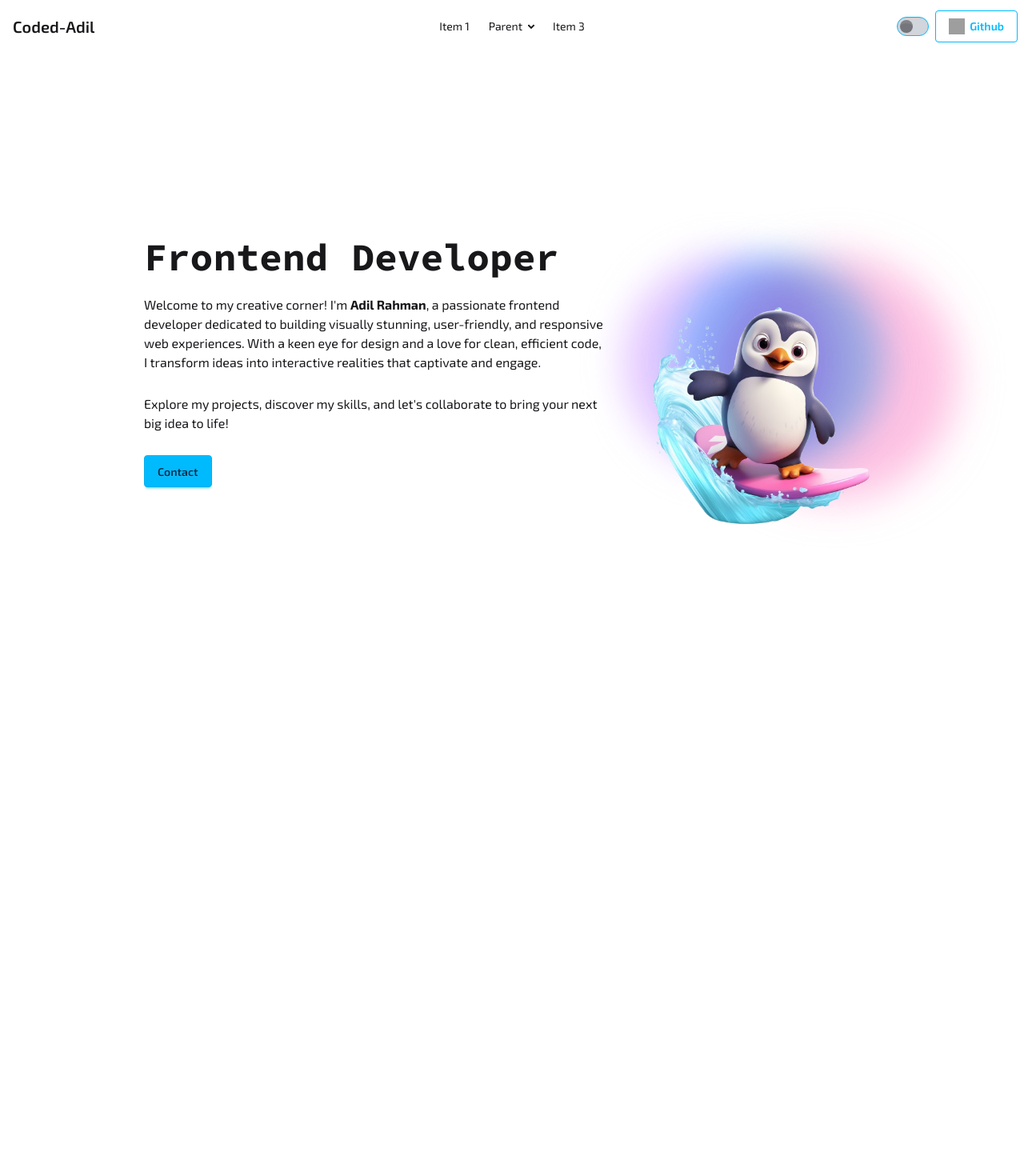
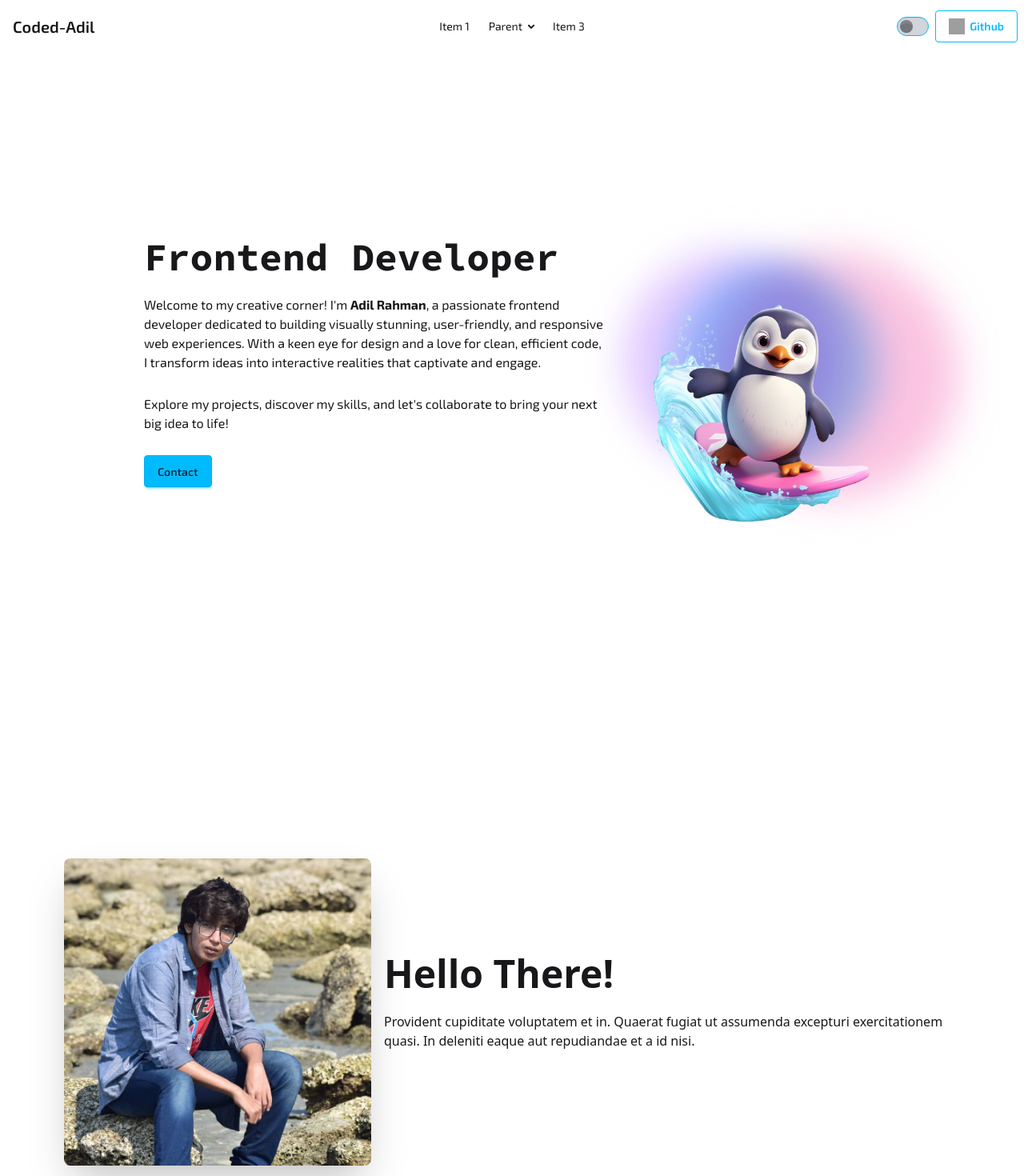
Before and after one commit to Coded-Adil/coded-adil-site, a React (Vite) app: page / in a window 1280 px wide. Shown: the top 1470 px of the page at 80% size. Before the commit the page ends 865 px from the top, so only its background shows below. Built offline with nearby package versions, Linux system fonts and the light colour scheme; grey boxes are pictures that could not be loaded.

Commit message:
added About section to my portfolio

```diff
--- /dev/null
+++ b/src/Components/About/About.jsx
@@ -0,0 +1,21 @@
+import adil from '../../../public/adil.jpg'
+const About = () => {
+    return (
+        <div className="hero max-w-6xl mx-auto min-h-screen">
+            <div className="hero-content flex-col lg:flex-row">
+                <img
+                src={adil}
+                className="max-w-sm rounded-lg shadow-2xl" />
+                <div>
+                    <h1 className="text-5xl font-bold">Hello There!</h1>
+                    <p className="py-6">
+                        Provident cupiditate voluptatem et in. Quaerat fugiat ut assumenda excepturi exercitationem
+                        quasi. In deleniti eaque aut repudiandae et a id nisi.
+                    </p>
+                </div>
+            </div>
+        </div>
+    );
+};
+
+export default About;
--- a/src/Components/Banner/Banner.jsx
+++ b/src/Components/Banner/Banner.jsx
@@ -7,9 +7,9 @@ const Banner = () => {
         <div className="hero max-w-6xl mx-auto min-h-screen">
             <div className="hero-content gap-6 flex-col lg:flex-row-reverse">
                 <div className='relative'>
-                    <div className='absolute top-0 -left-4 mix-blend-multiply w-48 h-48 md:w-70 md:h-70 bg-purple-300 rounded-full filter blur-xl opacity-70 animate-blob'></div>
-                    <div className='absolute top-0 -right-2 mix-blend-multiply w-48 h-48 md:w-70 md:h-70 bg-sky-300 rounded-full filter blur-xl opacity-70 animate-blob animation-delay-2000'></div>
-                    <div className='absolute -bottom-8 left-20 mix-blend-multiply w-48 h-48 md:w-70 md:h-70 bg-pink-300 rounded-full filter blur-xl opacity-70 animate-blob animation-delay-4000'></div>
+                    <div className='absolute top-0 -left-4 mix-blend-multiply w-48 h-48 md:w-70 md:h-70 bg-primary-content rounded-full filter blur-xl opacity-70 animate-blob'></div>
+                    <div className='absolute top-0 -right-2 mix-blend-multiply w-48 h-48 md:w-70 md:h-70 bg-secondary-content rounded-full filter blur-xl opacity-70 animate-blob animation-delay-2000'></div>
+                    <div className='absolute -bottom-8 left-20 mix-blend-multiply w-48 h-48 md:w-70 md:h-70 bg-success-content rounded-full filter blur-xl opacity-70 animate-blob animation-delay-4000'></div>
                     <motion.img
                     src={banner}
                     animate={{y: [10, 50, 10]}}
--- a/src/Components/Navbar/Navbar.jsx
+++ b/src/Components/Navbar/Navbar.jsx
@@ -2,7 +2,7 @@ import { Link } from "react-router-dom";
 
 const Navbar = () => {
     return (
-        <div className="navbar bg-base-100 font-exo">
+        <div className="navbar sticky top-0 z-10 bg-transparent backdrop-blur-xl font-exo">
             <div className="navbar-start">
                 <div className="dropdown">
                 <div tabIndex={0} role="button" className="btn btn-ghost lg:hidden">
@@ -42,7 +42,7 @@ const Navbar = () => {
             <div className="navbar-end gap-2">
                 <input
                     type="checkbox"
-                    value="dark"
+                    value="dim"
                     className="toggle theme-controller col-span-2 col-start-1 row-start-1 border-sky-400 bg-gray-300 [--tglbg:var(--color-sky-500)] checked:border-blue-800 checked:bg-blue-300 checked:[--tglbg:var(--color-blue-900)]"
                 />
                 <Link to="https://github.com/Coded-Adil" className="btn btn-outline btn-info">
--- a/src/Pages/Home.jsx
+++ b/src/Pages/Home.jsx
@@ -1,3 +1,4 @@
+import About from "../Components/About/About";
 import Banner from "../Components/Banner/Banner";
 
 
@@ -5,6 +6,7 @@ const Home = () => {
     return (
         <>
             <Banner />
+            <About />
         </>
     );
 };
--- a/src/index.css
+++ b/src/index.css
@@ -1,13 +1,27 @@
 @import url('https://fonts.googleapis.com/css2?family=Exo+2:ital,wght@0,100..900;1,100..900&family=Inter:ital,opsz,wght@0,14..32,100..900;1,14..32,100..900&family=Source+Code+Pro:ital,wght@0,200..900;1,200..900&display=swap');
 @import "tailwindcss";
 @plugin "daisyui" {
-  themes: light --default, dark --prefersdark;
+  themes: light --default, dim --prefersdark;
 }
 @theme {
     --font-exo: "Exo 2", sans-serif;
     --font-code: "Source Code Pro", monospace;
 
     --animate-blob: blob 7s infinite;
+}
+
+/* Custom styles for dark mode */
+[data-theme="dark"] {
+  --color-primary-content: #8d59c5;
+  --color-secondary-content: #7dd3fc;
+  --color-success-content: #f9a8d4;
+}
+
+/* Custom styles for light mode */
+[data-theme="light"] {
+  --color-primary-content: #d8b4fe;
+  --color-secondary-content: #7dd3fc;
+  --color-success-content: #f9a8d4;
 }
 
 @keyframes blob {
```
